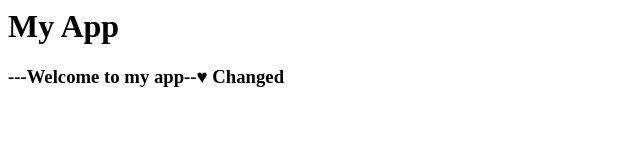
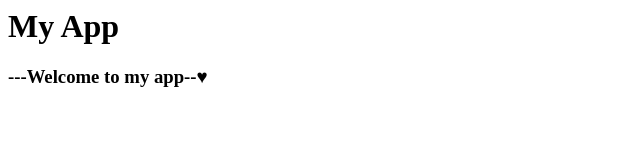
Before and after one commit to AY2020-2021-CpE-OJT/serantes-hello-world, a plain HTML site: page index.html in a window 1280 px wide. Shown: the whole page, without its empty margins (0-640 px from the left). Drawn offline with Linux system fonts and the light colour scheme.

Commit message:
Revert "additional changes"
This reverts commit 2c1f3fc5462abce244a25b54273634141d687ac8.

```diff
--- a/index.html
+++ b/index.html
@@ -4,7 +4,7 @@
 
 
 <body>
-	<h3>---Welcome to my app--♥ Changed </h3>
+	<h3>---Welcome to my app--♥ </h3>
 
 
 
```
